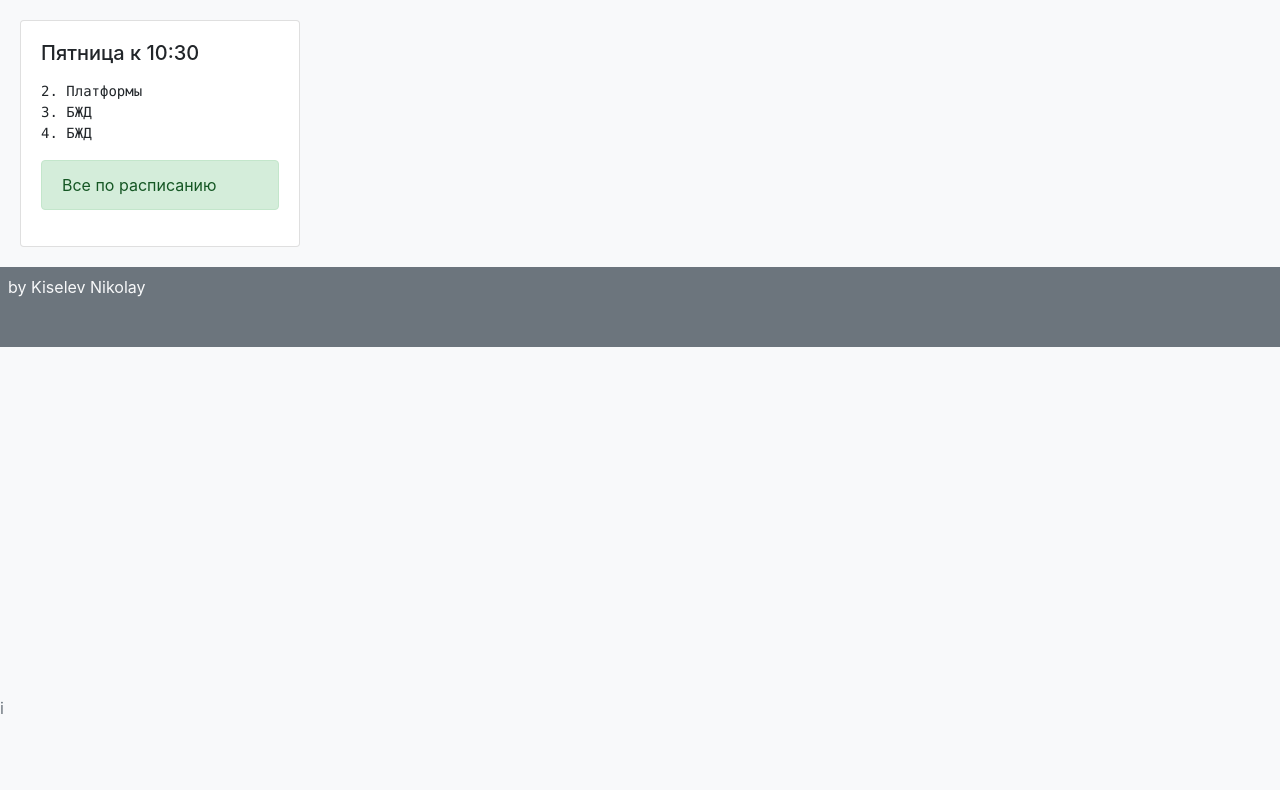
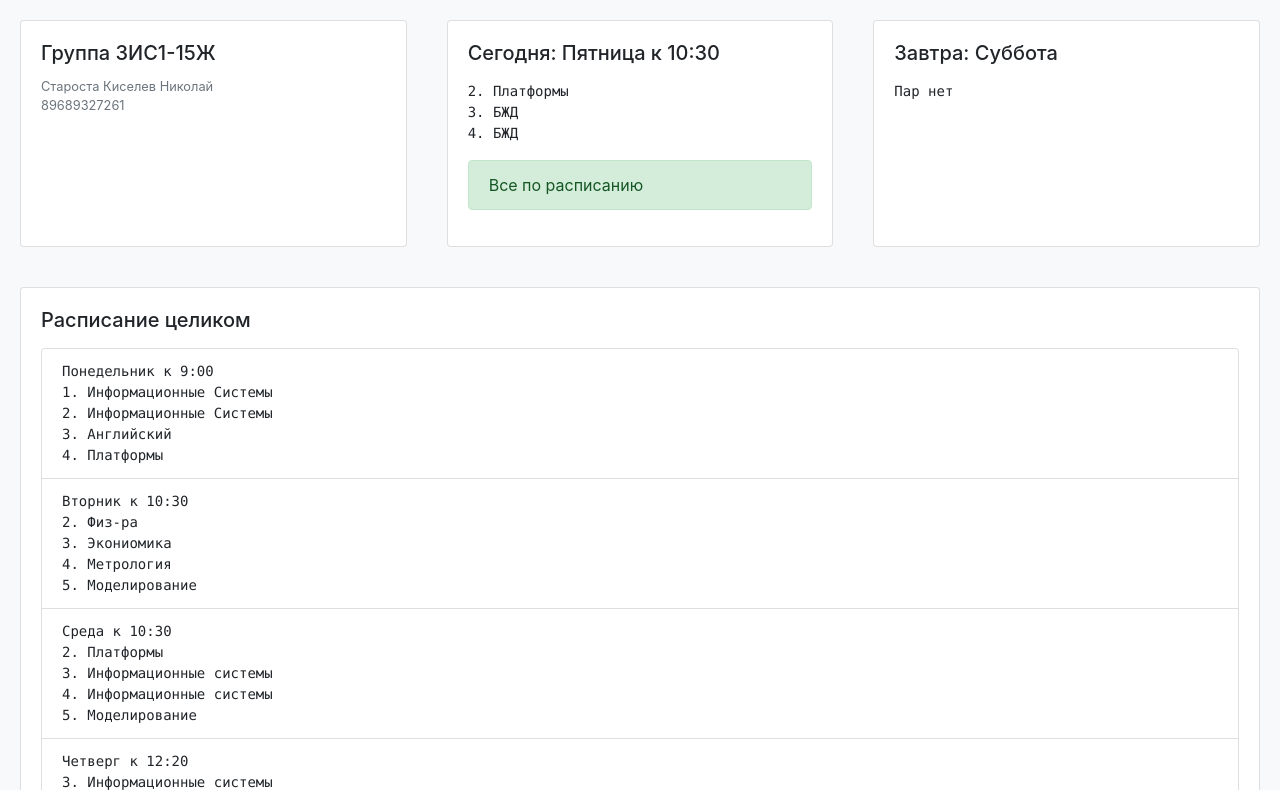
Before and after one commit to artelbear/insys, a plain HTML site: page index.html in a window 1280 px wide. Shown: the part 80-870 px from the top of the page. Before the commit the page ends 800 px from the top, so only its background shows below. Drawn offline with nearby package versions, Linux system fonts and the light colour scheme; no server answers.

Commit message:
good look

```diff
--- a/index.html
+++ b/index.html
@@ -1,5 +1,5 @@
-    <!DOCTYPE html>
-    <html lang="ru">
+<!DOCTYPE html>
+<html lang="ru">
     <head>
         <meta charset="UTF-8">
         <meta name="viewport" content="width=device-width, initial-scale=1.0">
@@ -23,14 +23,26 @@
         </script>
     </head>
     <body class="bg-light">
-        <header class="d-flex w-100 bg-secondary flex-column">
-            <h1 class="m-3 text-white">Пространство ИС</h1>
+        <header class="d-flex w-100 bg-primary text-light flex-row">
+            <h1 class="m-3" onclick="reblock();">Пространство ИС</h1>
         </header>
-        <div class="d-flex w-100 flex-wrap flex-row">
-            <section class="d-flex w-25 p-3 flex-column">
-                <div id="today" class="card m-1">
+        <div class="d-flex w-100 flex-wrap align-items-stretch flex-row flex-column-m">
+            <section class="d-flex p-3 flex-column col-12 col-md-4">
+                <div class="card h-100 m-1">
                     <div class="card-body">
-                        <h5 class="card-title">{{ pair }}</h5>
+                        <h5 class="card-title">Группа 3ИС1-15Ж</h5>
+                        <p class="card-text text-muted small">Староста Киселев Николай
+                        <br>
+                        89689327261</p>
+                        <button id="alarm" v-if="seen" class="btn btn-primary mx-5 my-2" v-on:click="greet">Предупредить</button>
+                    </div>
+                </div>
+            </section>
+            <br class="d-none-m">
+            <section class="d-flex p-3 flex-column col-6 col-md-4">
+                <div id="today" class="card h-100 m-1">
+                    <div class="card-body">
+                        <h5 class="card-title">Сегодня: {{ pair }}</h5>
                         <p class="card-text"><pre>{{ rasp }}</pre></p>
                         <div v-if="!alerted" class="alert alert-success" role="alert">
                             Все по расписанию
@@ -40,20 +52,30 @@
                         </div>
                     </div>
                 </div>
-                <button id="alarm" v-if="seen" class="btn btn-primary mx-5 my-2" v-on:click="greet">Предупредить</button>
             </section>
-            <section class="d-flex w-25 p-3 flex-column">
+            <br class="d-none-m">
+            <section class="d-flex p-3 flex-column col-6 col-md-4">
+                <div id="zav" class="card h-100 m-1">
+                    <div class="card-body">
+                        <h5 class="card-title">Завтра: {{ pair }}</h5>
+                        <p class="card-text"><pre>{{ rasp }}</pre></p>
+                    </div>
+                </div>
             </section>
-            <section class="d-flex w-25 p-3 flex-column">
-            </section>
-            <section class="d-flex w-25 p-3 flex-column">
-                <div v-if="seen" id="visitsinformation">
-                    <pre>{{ message }}</pre>
+            <br class="d-none-m">
+            <section class="d-flex p-3 flex-column col-12">
+                <div class="card h-100 m-1">
+                    <div class="card-body">
+                        <h5 class="card-title">Расписание целиком</h5>
+                        <p class="card-text"><pre><ul class="list-group" id="raspis"><li class="list-group-item" v-for="item in items">{{ item.day }}</li></ul></pre></p>
+                    </div>
                 </div>
             </section>
         </div>
-        <footer class="d-flex w-100 bg-secondary p-2 pb-5 flex-columnsd">
-            <a class="text-secondary fixed-bottom" onclick="visitsinformation.seen = !visitsinformation.seen; alarm.seen = !alarm.seen;">i</a>
+        <div v-if="seen" id="visitsinformation">
+            <pre>{{ message }}</pre>
+        </div>
+        <footer class="d-flex w-100 bg-secondary p-2 pb-5 flex-column">
             <a href="https://vk.com/id276829154" class="link text-light">by Kiselev Nikolay</a>
         </footer>
 
@@ -63,4 +85,4 @@
         <script src="./js/init.js"></script>
         <script src="./js/front.js"></script>
     </body>
-    </html>
+</html>
--- a/js/front.js
+++ b/js/front.js
@@ -17,13 +17,13 @@ let RASPISANIE = {
     "5": `2. Платформы
 3. БЖД
 4. БЖД`,
-    "6": `Выходной. Спи спокойно`,
-    "7": `Выходной. Спи спокойно`,
-    "0": `Выходной. Спи спокойно`,
+    "6": `Пар нет`,
+    "7": `Пар нет`,
+    "0": `Пар нет`,
 };
 let DAYS = {
     "0": "Воскресенье",
-    "1": "Понидельник к 9:00",
+    "1": "Понедельник к 9:00",
     "2": "Вторник к 10:30",
     "3": "Среда к 10:30",
     "4": "Четверг к 12:20",
@@ -67,6 +67,15 @@ var today = new Vue({
         alerted: alertmessage != "mute"
     }
 })
+
+var zav = new Vue({
+    el: '#zav',
+    data: {
+        pair: DAYS[daynow+1],
+        rasp: RASPISANIE[daynow+1],
+    }
+})
+
 var alarm = new Vue({
     el: '#alarm',
     data: {
@@ -74,7 +83,7 @@ var alarm = new Vue({
     },
     methods: {
         greet: function (event) {
-            let u = prompt('U... Wathca saayyy:') || "Есть изменения в расписании. Уточните у старосты.";
+            let u = prompt('Что!?') || "Есть изменения в расписании. Уточните у старосты.";
             if (u == "mute") {
                 today.alerted = false;
                 db.collection("important").doc("alert").delete();
@@ -88,3 +97,26 @@ var alarm = new Vue({
         }
     }
 })
+
+var raspis = new Vue({
+    el: '#raspis',
+    data: {
+        items: [
+            {day: DAYS[1] + "\n" + RASPISANIE[1]},
+            {day: DAYS[2] + "\n" + RASPISANIE[2]},
+            {day: DAYS[3] + "\n" + RASPISANIE[3]},
+            {day: DAYS[4] + "\n" + RASPISANIE[4]},
+            {day: DAYS[5] + "\n" + RASPISANIE[5]},
+        ]
+    }
+})
+
+let xut = 0
+
+function reblock() {
+    xut += 1
+    if (xut > 6) {
+        visitsinformation.seen = !visitsinformation.seen;
+        alarm.seen = !alarm.seen;
+    }
+}
```
